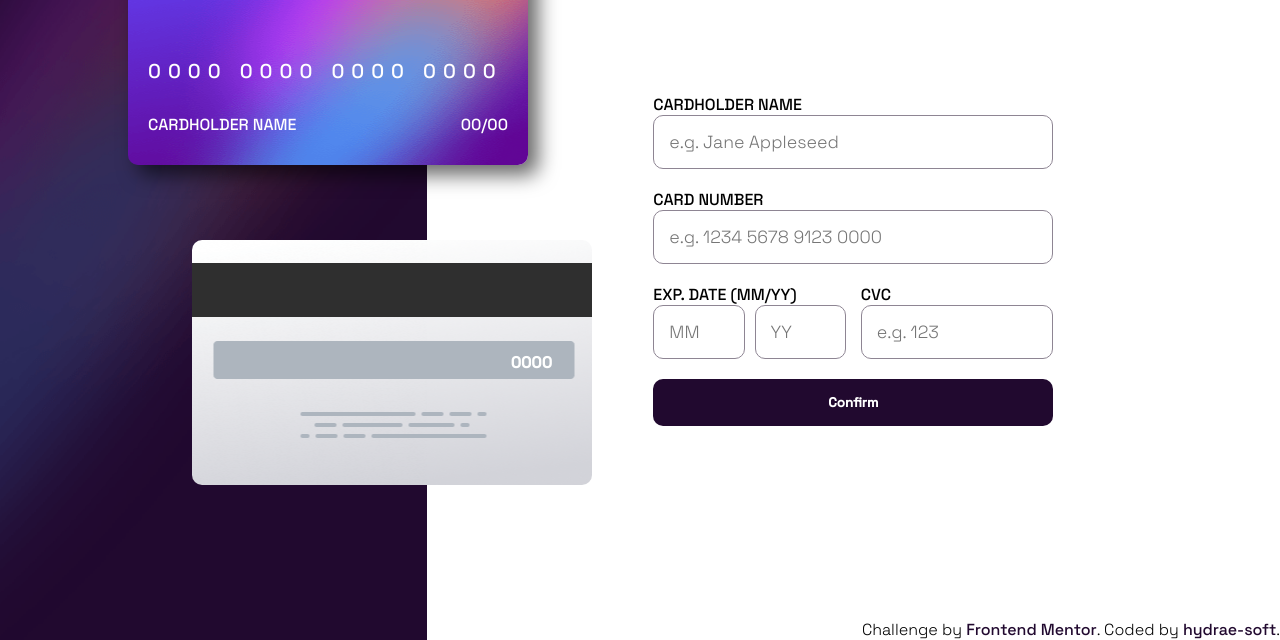
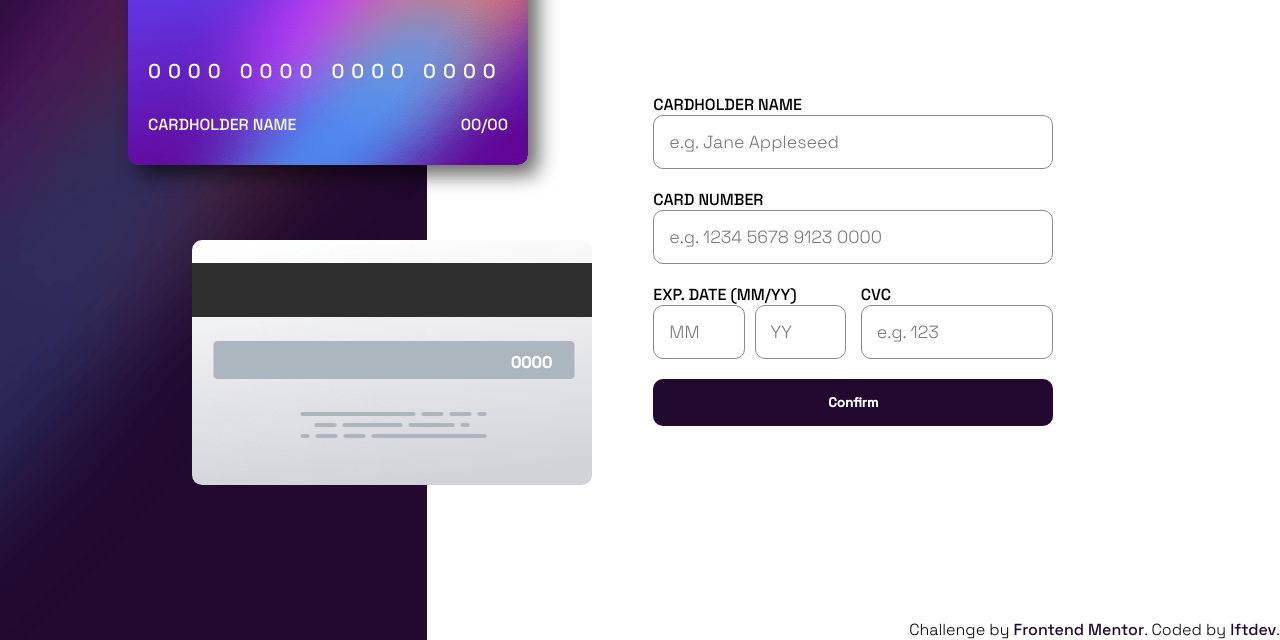
Before and after one commit to lftdev/Interactive-card-details-form-, a website: page index.html in a window 1280 px wide. Shown: the part 160-800 px from the top of the page. Drawn offline with Linux system fonts and the light colour scheme.

Commit message:
Fix index.html

```diff
--- a/index.html
+++ b/index.html
@@ -65,7 +65,7 @@
 <footer class="flex-container">
   <div class="attribution">
     Challenge by <a href="https://www.frontendmentor.io?ref=challenge" target="_blank">Frontend Mentor</a>.
-    Coded by <a href="https://github.com/hydrae-soft" target="_blank">hydrae-soft</a>.
+    Coded by <a href="https://github.com/lftdev" target="_blank">lftdev</a>.
   </div>
 </footer>
 <script src="./js/main.js"></script>
```
Also changed, not shown: 1 other file.
